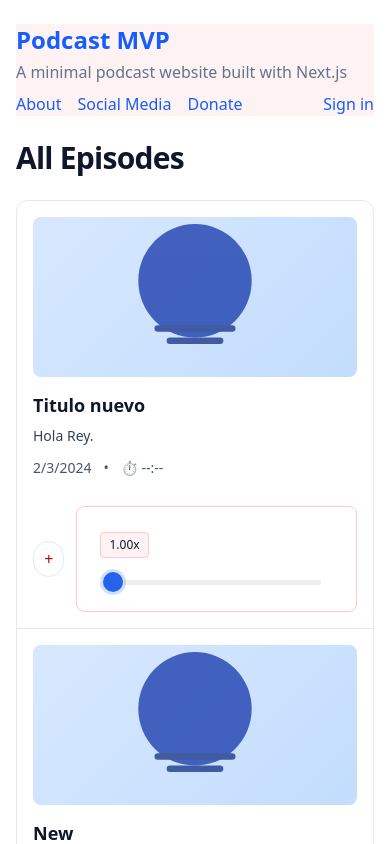
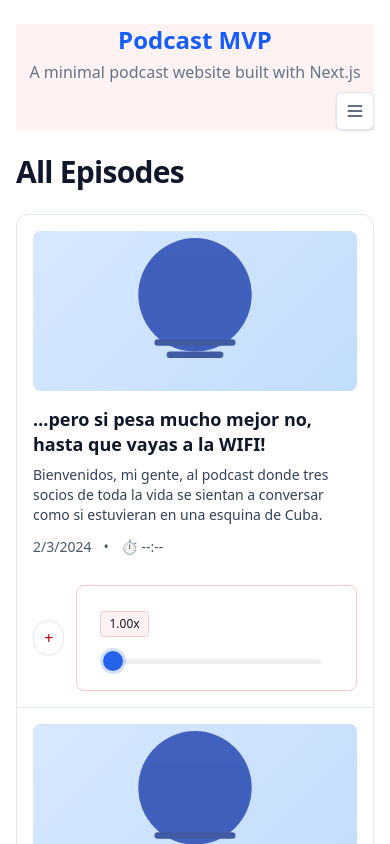
Before and after one commit to curiousmockingbird/cubuntu, a Next.js app: page / in a window 390 px wide. Shown: the top 844 px of the page. Built offline with nearby package versions, Linux system fonts and the light colour scheme; no server answers.

Commit message:
Adding responsive navbar and editing text for intro after Reys input

```diff
--- /dev/null
+++ b/components/PrimaryNav.tsx
@@ -0,0 +1,118 @@
+"use client";
+
+import { useEffect, useState } from "react";
+import Link from "next/link";
+import SignOutButton from "./SignOutButton";
+
+export type SimpleUser = {
+  name?: string | null;
+  email?: string | null;
+  image?: string | null;
+} | null;
+
+type Props = {
+  user: SimpleUser;
+};
+
+export default function PrimaryNav({ user }: Props) {
+  const [open, setOpen] = useState(false);
+
+  // Close the menu on route change (basic heuristic)
+  useEffect(() => {
+    const onKey = (e: KeyboardEvent) => {
+      if (e.key === "Escape") setOpen(false);
+    };
+    window.addEventListener("keydown", onKey);
+    return () => window.removeEventListener("keydown", onKey);
+  }, []);
+
+  const NavLinks = (
+    <>
+      <Link className="text-blue-600 hover:underline" href="/about" onClick={() => setOpen(false)}>
+        About
+      </Link>
+      <Link className="text-blue-600 hover:underline" href="/social" onClick={() => setOpen(false)}>
+        Social Media
+      </Link>
+      <Link className="text-blue-600 hover:underline" href="/donate" onClick={() => setOpen(false)}>
+        Donate
+      </Link>
+    </>
+  );
+
+  const UserArea = user ? (
+    <div className="flex items-center gap-3 text-sm">
+      {user.image ? (
+        // eslint-disable-next-line @next/next/no-img-element
+        <img
+          src={user.image}
+          alt={(user.name || user.email || "User") as string}
+          className="h-8 w-8 rounded-full object-cover border"
+        />
+      ) : (
+        <div className="h-8 w-8 rounded-full bg-slate-200 text-slate-700 flex items-center justify-center font-medium">
+          {((user.name || user.email || "U") as string).charAt(0).toUpperCase()}
+        </div>
+      )}
+      <span className="text-slate-600">Hi, {user.name || user.email}</span>
+      <SignOutButton />
+    </div>
+  ) : (
+    <Link className="text-blue-600 hover:underline" href="/auth" onClick={() => setOpen(false)}>
+      Sign in
+    </Link>
+  );
+
+  return (
+    <nav className="mt-2" aria-label="Primary">
+      {/* Desktop */}
+      <div className="hidden md:flex items-center gap-4">
+        {NavLinks}
+        <span className="flex-1" />
+        {UserArea}
+      </div>
+
+      {/* Mobile toggle */}
+      <div className="md:hidden">
+        <div className="flex items-center justify-between">
+          <div className="flex items-center gap-3">
+            {/* Keep space balanced; brand is above in header */}
+          </div>
+          <button
+            type="button"
+            aria-label="Toggle menu"
+            aria-expanded={open}
+            onClick={() => setOpen((v) => !v)}
+            className="inline-flex items-center justify-center rounded-md border border-slate-200 bg-white p-2 text-slate-700 shadow-sm hover:bg-slate-50"
+          >
+            <svg
+              xmlns="http://www.w3.org/2000/svg"
+              viewBox="0 0 24 24"
+              fill="none"
+              stroke="currentColor"
+              strokeWidth="2"
+              className="h-5 w-5"
+            >
+              {open ? (
+                <path strokeLinecap="round" strokeLinejoin="round" d="M6 18L18 6M6 6l12 12" />
+              ) : (
+                <path strokeLinecap="round" strokeLinejoin="round" d="M4 6h16M4 12h16M4 18h16" />
+              )}
+            </svg>
+          </button>
+        </div>
+
+        {/* Mobile menu panel */}
+        {open && (
+          <div className="mt-3 rounded-lg border border-slate-200 bg-white p-4 shadow-sm">
+            <div className="flex flex-col gap-3">
+              {NavLinks}
+              <hr className="my-2 border-slate-200" />
+              {UserArea}
+            </div>
+          </div>
+        )}
+      </div>
+    </nav>
+  );
+}
--- a/components/SiteHeader.tsx
+++ b/components/SiteHeader.tsx
@@ -1,49 +1,22 @@
 import Link from 'next/link'
 import { getServerSession } from 'next-auth'
 import { authOptions } from '../lib/auth'
-import SignOutButton from './SignOutButton'
+import PrimaryNav, { type SimpleUser } from './PrimaryNav'
 
 export default async function SiteHeader() {
   const session = await getServerSession(authOptions)
-  const user = session?.user
+  const user = (session?.user ?? null) as SimpleUser
   return (
     <header className="mb-6 bg-red-50">
+      <section className='flex flex-col items-center'>
       <h1 className="mb-1 text-2xl font-semibold">
         <Link href="/" className="text-blue-600 hover:underline">
           Podcast MVP
         </Link>
       </h1>
       <p className="muted">A minimal podcast website built with Next.js</p>
-      <nav className="mt-2 flex flex-wrap items-center gap-4" aria-label="Primary">
-        <Link className="text-blue-600 hover:underline" href="/about">About</Link>
-        <Link className="text-blue-600 hover:underline" href="/social">Social Media</Link>
-        <Link className="text-blue-600 hover:underline" href="/donate">Donate</Link>
-        <span className="flex-1" />
-        {user ? (
-          <div className="flex items-center gap-3 text-sm">
-            {/* User avatar (image or initial) */}
-            {user.image ? (
-              // eslint-disable-next-line @next/next/no-img-element
-              <img
-                src={user.image}
-                alt={(user.name || user.email || 'User') as string}
-                className="h-8 w-8 rounded-full object-cover border"
-              />
-            ) : (
-              <div className="h-8 w-8 rounded-full bg-slate-200 text-slate-700 flex items-center justify-center font-medium">
-                {((user.name || user.email || 'U') as string).charAt(0).toUpperCase()}
-              </div>
-            )}
-            <span className="text-slate-600">Hi, {user.name || user.email}</span>
-            <SignOutButton />
-          </div>
-        ) : (
-          <>
-            <Link className="text-blue-600 hover:underline" href="/auth">Sign in</Link>
-            {/* <Link className="text-blue-600 hover:underline" href="/auth?mode=signup">Register</Link> */}
-          </>
-        )}
-      </nav>
+      </section>
+      <PrimaryNav user={user} />
     </header>
   )
 }
--- a/data/episodes/previa.json
+++ b/data/episodes/previa.json
@@ -1,12 +1,16 @@
 {
   "slug": "previa",
-  "title": "Titulo nuevo",
+  "title": "…pero si pesa mucho mejor no, hasta que vayas a la WIFI!",
   "date": "2024-02-03",
-  "description": "Hola Rey.",
+  "description": "Bienvenidos, mi gente, al podcast donde tres socios de toda la vida se sientan a conversar como si estuvieran en una esquina de Cuba.",
   "audioUrl": "/audio/previa.mp3",
   "image": "/images/placeholder.svg",
   "showNotes": [
-    "Discussed the importance of focusing on core value.",
-    "Shared tips for prioritizing features and collecting feedback."
+    "Porque sí, aunque uno esté en Boston, el otro en Milwaukee y el otro en La Habana, hay un hilo invisible que siempre los conecta: Cuba, su gente, su forma de hablar, su manera de ver el mundo.",
+    "La idea empezó como un simple “oye, deberíamos grabar esto”, y aquí estamos: tres voces, tres estilos. Dos de ellos son mueleros de nacimiento, pa’ qué negarlo. El otro habla menos, pero cuando abre la boca suelta algo que cambia el rumbo de la conversación. Y entre los tres se arma una química que solo se entiende si tú también eres cubano… o al menos te sientes parte de esa energía.",
+    "¿Y de qué se habla aquí? De todo y de nada. Ese es el truco",
+    "No hay libreto, no hay filtro. La conversación arranca en el día a día de la isla y termina —siempre sin avisar— en temas universales, espirituales, raros, profundos o simplemente cómicos. Como si el universo dijera: “caballeros, siéntense a hablar”, y la tecnología hiciera su magia ( o brujería) para que ocurra.",
+    "Así que si quieres reír, pensar, recordar, cuestionarte o simplemente sentirte acompañado, dale play y únete a esta tertulia entre socios separados por kilómetros, pero unidos por la misma raíz.",
+    "Ponte cómodo, que esta talla se va a poner buena"
   ]
 }
```
